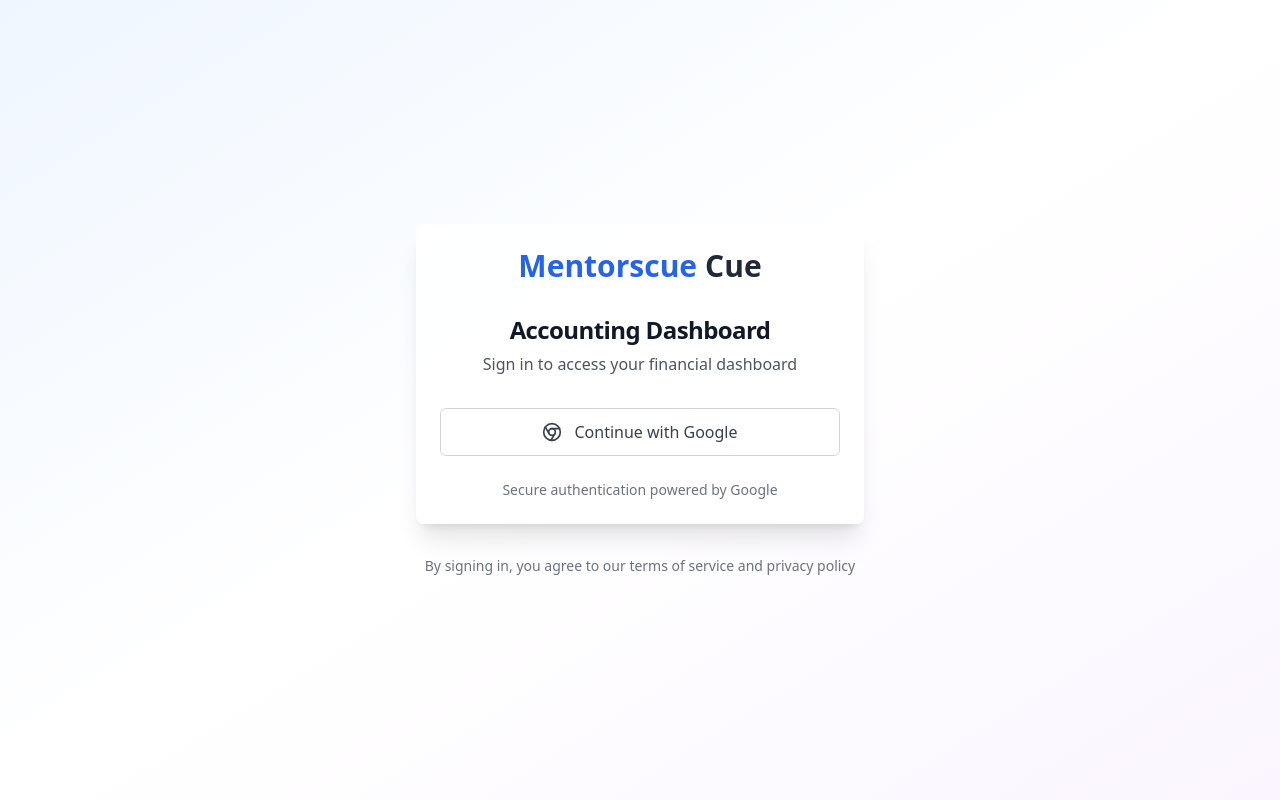
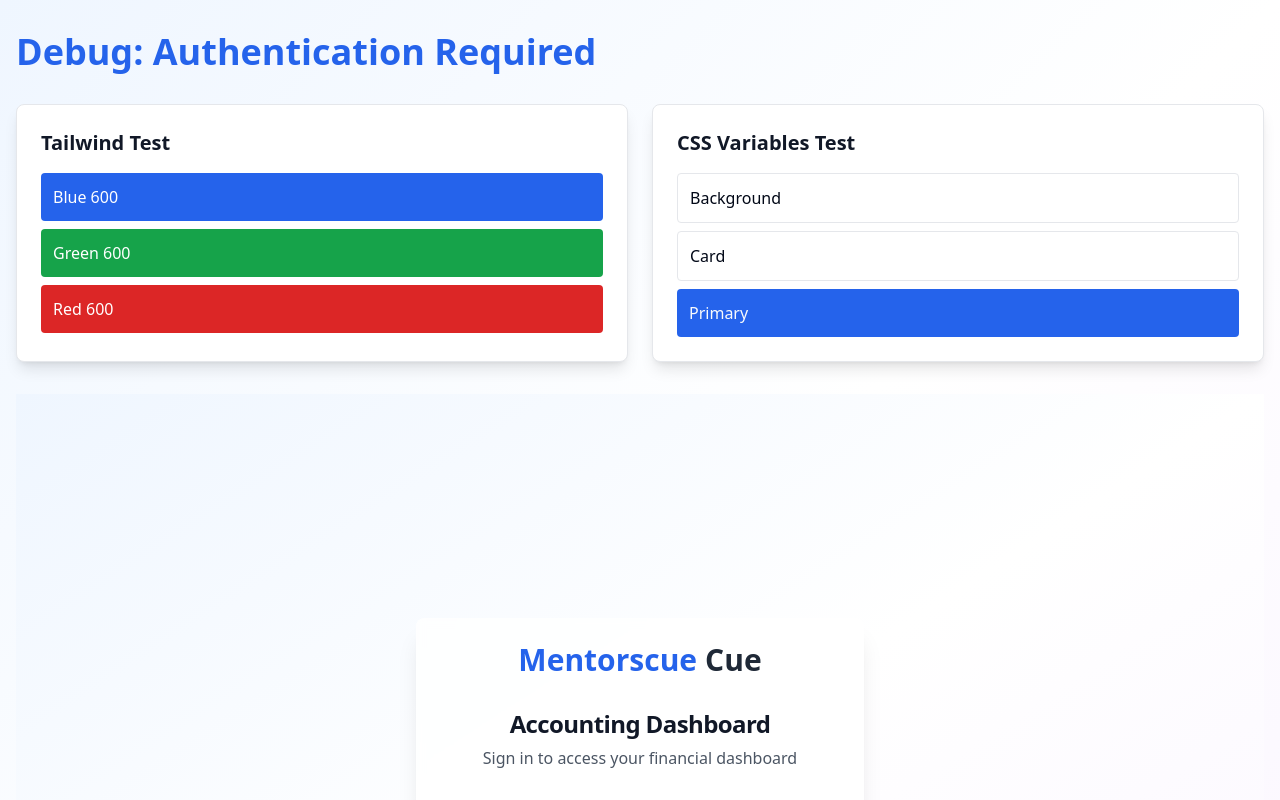
Before and after one commit to Irfan-Habeeb/MQ-Ledger, a Next.js app: page / in a window 1280 px wide. Shown: the top 800 px of the page. Built offline with nearby package versions, Linux system fonts and the light colour scheme; no server answers.

Commit message:
add: debug styling test to main page

```diff
--- a/src/app/page.tsx
+++ b/src/app/page.tsx
@@ -63,6 +63,41 @@ export default function Home() {
     )
   }
 
+  // Debug section - remove this after we fix the styling
+  if (!isAuthenticated) {
+    return (
+      <div className="min-h-screen bg-gradient-to-br from-blue-50 via-white to-purple-50">
+        <div className="container mx-auto px-4 py-8">
+          <h1 className="text-4xl font-bold text-blue-600 mb-8">Debug: Authentication Required</h1>
+
+          <div className="grid grid-cols-1 md:grid-cols-2 gap-6 mb-8">
+            <div className="bg-white rounded-lg shadow-lg p-6 border border-gray-200">
+              <h2 className="text-xl font-semibold text-gray-900 mb-4">Tailwind Test</h2>
+              <div className="space-y-2">
+                <div className="bg-blue-600 text-white p-3 rounded">Blue 600</div>
+                <div className="bg-green-600 text-white p-3 rounded">Green 600</div>
+                <div className="bg-red-600 text-white p-3 rounded">Red 600</div>
+              </div>
+            </div>
+
+            <div className="bg-white rounded-lg shadow-lg p-6 border border-gray-200">
+              <h2 className="text-xl font-semibold text-gray-900 mb-4">CSS Variables Test</h2>
+              <div className="space-y-2">
+                <div className="bg-background text-foreground p-3 rounded border">Background</div>
+                <div className="bg-card text-card-foreground p-3 rounded border">Card</div>
+                <div className="bg-primary text-primary-foreground p-3 rounded">Primary</div>
+              </div>
+            </div>
+          </div>
+
+          <div className="text-center">
+            <Login />
+          </div>
+        </div>
+      </div>
+    )
+  }
+
   if (!isAuthenticated) {
     return <Login />
   }
```
